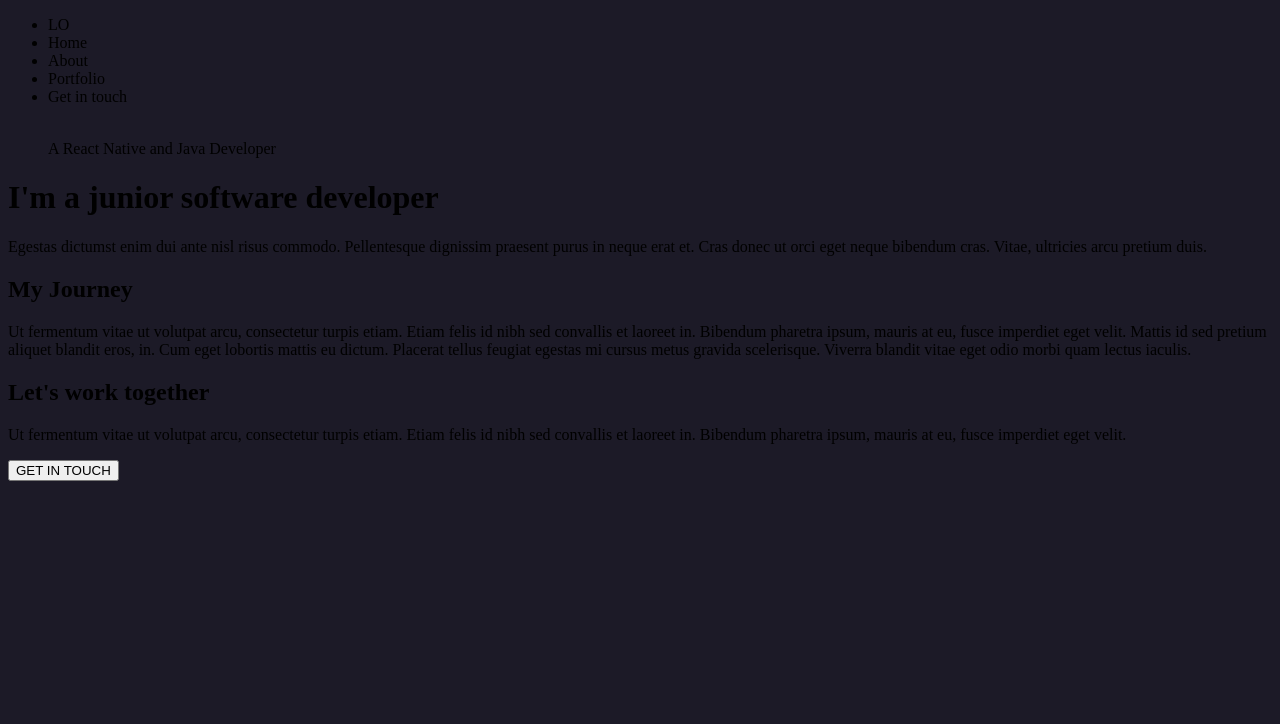
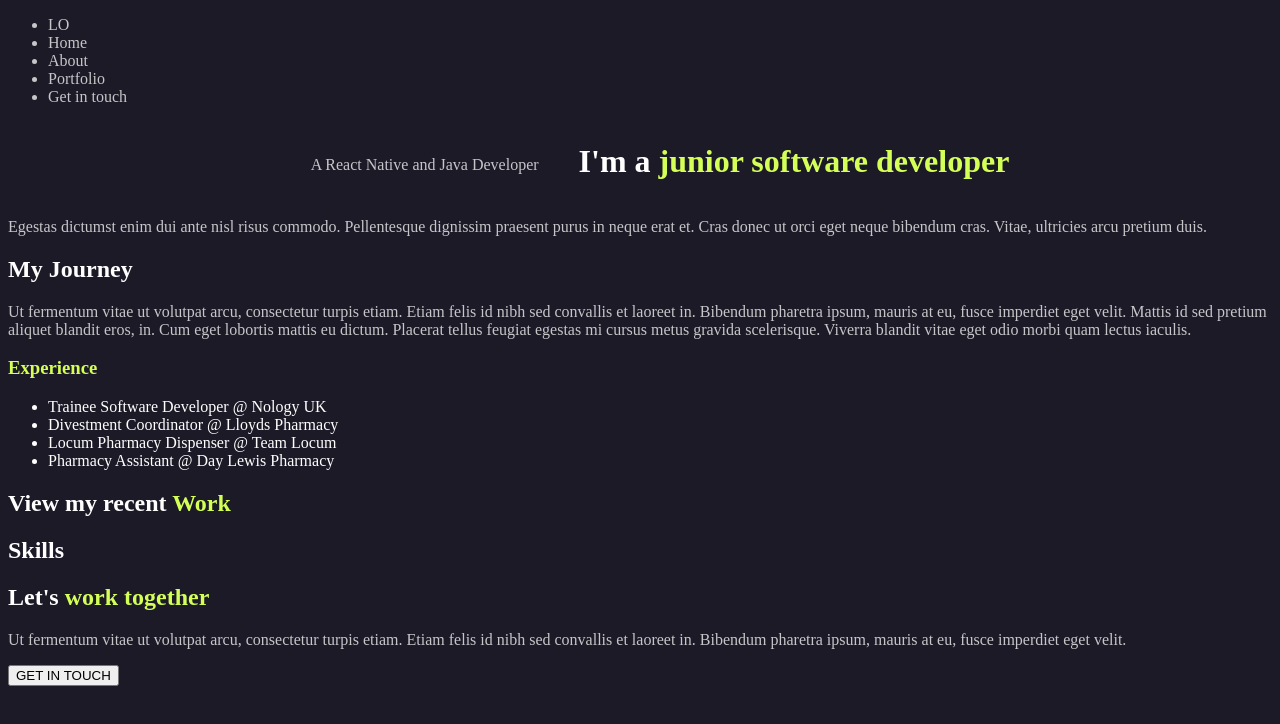
Before and after one commit to Tem-Tech/Nology-Portfolio, a plain HTML site: page portfolio-project/index.html in a window 1280 px wide. Drawn offline with Linux system fonts and the light colour scheme.

Commit message:
elementary styling added

```diff
--- a/portfolio project/styles.css
+++ /dev/null
@@ -1,2 +0,0 @@
-body{background-color: #1C1A27;
-    }
--- a/portfolio project/index.html
+++ b/portfolio-project/index.html
@@ -3,7 +3,7 @@
 <head>
     <meta charset="UTF-8">
     <meta name="viewport" content="width=device-width, initial-scale=1.0">
-    <link rel="stylesheet" href="/portfolio project/styles.css">
+    <link rel="stylesheet" href="/portfolio-project/styles/style.css">
     <title>Document</title>
 </head>
 <body>
@@ -16,15 +16,11 @@
             <li>Get in touch</li>
         </ul>
     </nav>
-    <aside>
-
-
-    </aside>
     <header>
         <figure><img src="" alt="">
             <figcaption>A React Native and Java Developer</figcaption>
         </figure>
-        <h1>I'm a <span>junior software developer</span></h1>
+        <h1><span class="heading">I'm a </span><span class="highlight bold">junior software developer</span></h1>
     </header>
     <main>
         <section id="Home">
@@ -33,14 +29,25 @@
             </summary>
         </section>
         <section id="about">
-            <div class="titles"><h2>My Journey</h2></div>
+            <div class="container">
+
+            </div>
+            <div class="titles"><h2 class="heading">My Journey</h2></div>
             <div><p>Ut fermentum vitae ut volutpat arcu, consectetur turpis etiam. Etiam felis id nibh sed convallis et laoreet in. Bibendum pharetra ipsum, mauris at eu, fusce imperdiet eget velit. Mattis id sed pretium aliquet blandit eros, in. Cum eget lobortis mattis eu dictum. Placerat tellus feugiat egestas mi cursus metus gravida scelerisque. Viverra blandit vitae eget odio morbi quam lectus iaculis. </p></div>
-            <div class="experiences"></div>
+            <div class="experiences">
+                <h3 class="highlight">Experience</h3>
+                <ul class="experience">
+                    <li class="heading">Trainee Software Developer @ Nology UK</li>
+                    <li class="heading">Divestment Coordinator @ Lloyds Pharmacy</li>
+                    <li class="heading">Locum Pharmacy Dispenser @ Team Locum</li>
+                    <li class="heading">Pharmacy Assistant @ Day Lewis Pharmacy</li>
+                </ul>
+            </div>
         </section>
-        <section id="portfolio"></section>
-        <section id="skills"></section>
+        <section id="portfolio"><h2><span class="heading">View my recent </span><span class="highlight">Work</span></h2></section>
+        <section id="skills"><h2 class="heading">Skills</h2></section>
         <section id="contact">
-            <h2>Let's work together</h2>
+            <h2><span class="heading">Let's </span><span class="highlight">work together</span></h2>
             <p>Ut fermentum vitae ut volutpat arcu, consectetur turpis etiam. Etiam felis id nibh sed convallis et laoreet in. Bibendum pharetra ipsum, mauris at eu, fusce imperdiet eget velit. </p>
             <a href="mailto:oyeyemileanne@gmail.com">
                 <button type="button">GET IN TOUCH</button>
--- /dev/null
+++ b/portfolio-project/styles/_icons.scss
@@ -0,0 +1,9 @@
+/* Group 36 */
+icons{
+    position: absolute;
+    width: 1180px;
+    height: 112px;
+    left: 274px;
+    top: 1392px;
+
+}
--- /dev/null
+++ b/portfolio-project/styles/style.scss
@@ -0,0 +1,20 @@
+@import "./icons";
+
+
+$backgroundClr: #1C1A27;
+$shadowClr: #2B2835;
+$textClr: #C6C6C9;
+$headingClr: #ffff;
+$highlightClr: #D3FF56;
+
+
+body{background: $backgroundClr;
+    color: $textClr;
+   font: inter;
+    h1, h2{font: cormorant;}
+    .highlight{color: $highlightClr;}
+.heading{color: $headingClr;}}
+
+header{
+display: flex;
+justify-content: center;}
```
Also changed, not shown: portfolio-project/styles/style.css (added), 1 other file.
